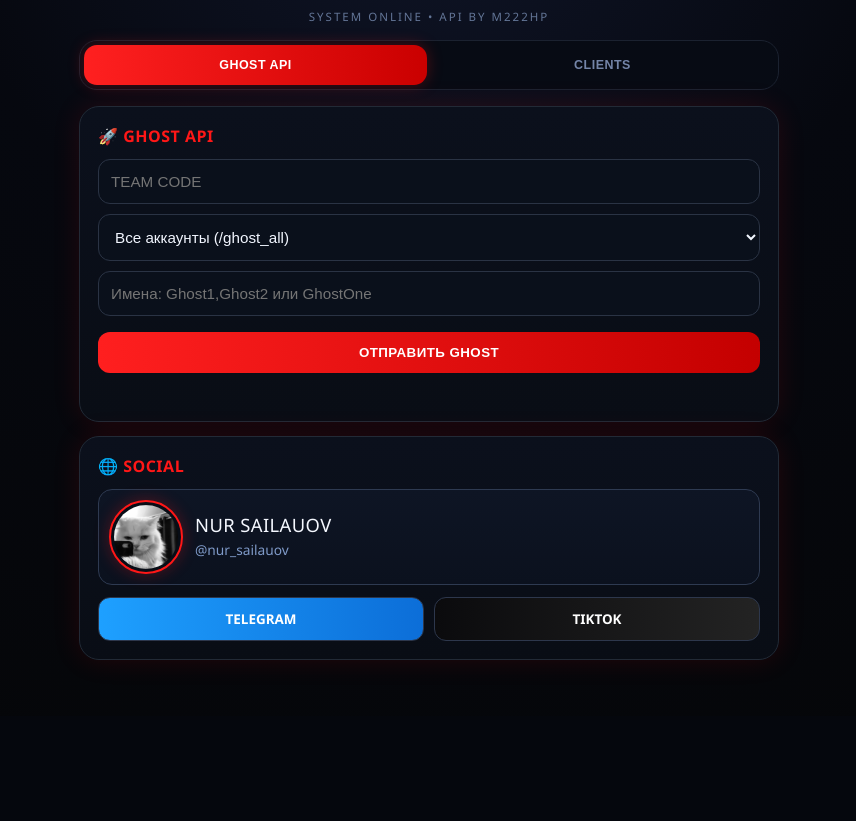
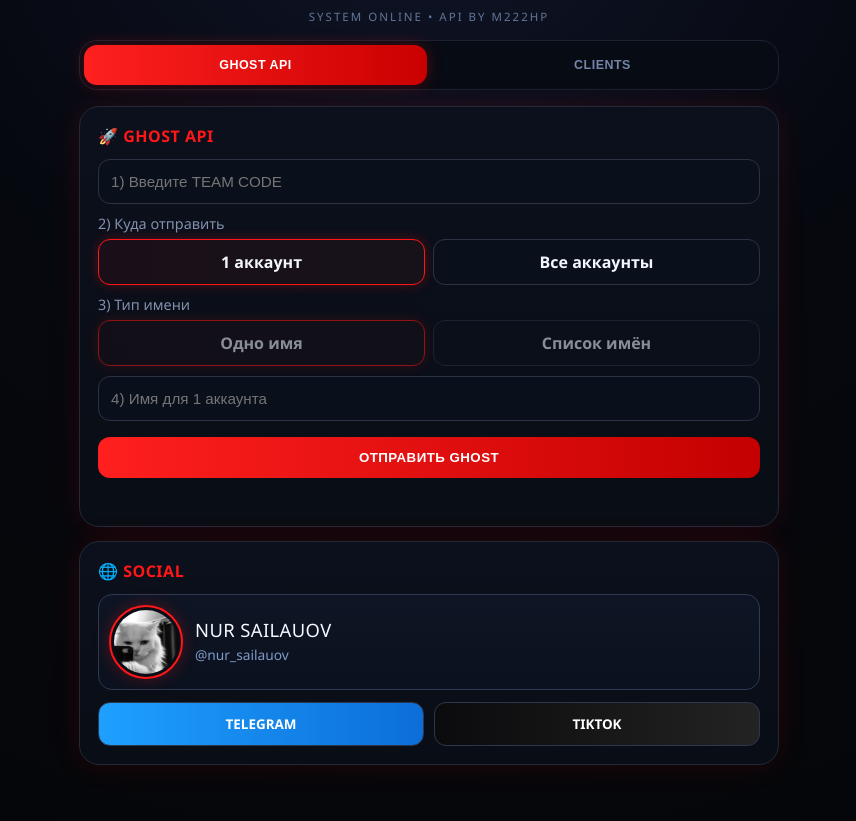
Before and after one commit to nursailauov/GHOST53, a Flask app: page / in a window 1280 px wide. Shown: the part 164-985 px from the top of the page, without its empty margins (211-1067 px from the left). Before the commit the page ends 827 px from the top, so only its background shows below. Run offline with Flask 3, Linux system fonts and the light colour scheme.

Commit message:
Improve Ghost form UX with step-by-step flow and button-style selectors

```diff
--- a/templates/index.html
+++ b/templates/index.html
@@ -144,6 +144,28 @@
       cursor: pointer;
       color: #fff;
       background: linear-gradient(90deg, #ff1f1f, #c40000);
+    }
+    .choice-group {
+      display: grid;
+      grid-template-columns: repeat(2, 1fr);
+      gap: 8px;
+    }
+    .choice {
+      border: 1px solid #2a3344;
+      border-radius: 12px;
+      background: #0a101b;
+      color: var(--text);
+      padding: 11px 10px;
+      text-align: center;
+      cursor: pointer;
+      font-weight: 700;
+      user-select: none;
+    }
+    .choice input { display: none; }
+    .choice.active {
+      border-color: var(--red);
+      box-shadow: 0 0 12px var(--red-soft);
+      background: linear-gradient(90deg, #1a0f18, #17121a);
     }
 
     .status { min-height: 20px; margin-top: 10px; color: var(--muted); }
@@ -330,12 +352,37 @@
     <section id="likePanel" class="panel">
       <h2 class="title">🚀 GHOST API</h2>
       <form id="likeForm" class="fields">
-        <input id="uid" type="text" placeholder="TEAM CODE" required>
-        <select id="server_name" required>
-          <option value="all">Все аккаунты (/ghost_all)</option>
-          <option value="single">1 аккаунт (/ghost)</option>
-        </select>
-        <input id="ghost_names" type="text" placeholder="Имена: Ghost1,Ghost2 или GhostOne">
+        <input id="teamcode" type="text" placeholder="1) Введите TEAM CODE" required>
+
+        <div>
+          <div style="margin:0 0 6px;color:var(--muted);font-size:.9rem;">2) Куда отправить</div>
+          <div class="choice-group" id="targetGroup">
+            <label class="choice active">
+              <input type="radio" name="target_mode" value="single" checked>
+              1 аккаунт
+            </label>
+            <label class="choice">
+              <input type="radio" name="target_mode" value="all">
+              Все аккаунты
+            </label>
+          </div>
+        </div>
+
+        <div>
+          <div style="margin:0 0 6px;color:var(--muted);font-size:.9rem;">3) Тип имени</div>
+          <div class="choice-group" id="nameModeGroup">
+            <label class="choice active">
+              <input type="radio" name="name_mode" value="single_name" checked>
+              Одно имя
+            </label>
+            <label class="choice">
+              <input type="radio" name="name_mode" value="multi_name">
+              Список имён
+            </label>
+          </div>
+        </div>
+
+        <input id="ghost_names" type="text" placeholder="4) Имя (или список через запятую)">
         <button class="btn" type="submit">Отправить ghost</button>
       </form>
 
@@ -517,8 +564,9 @@
 
     form.addEventListener('submit', async (event) => {
       event.preventDefault();
-      const teamcode = document.getElementById('uid').value.trim();
-      const mode = document.getElementById('server_name').value;
+      const teamcode = document.getElementById('teamcode').value.trim();
+      const mode = document.querySelector('input[name=\"target_mode\"]:checked').value;
+      const nameMode = document.querySelector('input[name=\"name_mode\"]:checked').value;
       const ghostNames = document.getElementById('ghost_names').value.trim();
 
       if (!teamcode) {
@@ -536,7 +584,10 @@
           if (mode === 'single') {
             params.set('ghost_name', ghostNames.split(/[,\n]/).map(v => v.trim()).filter(Boolean)[0] || ghostNames);
           } else {
-            const cleaned = ghostNames.split(/[,\n]/).map(v => v.trim()).filter(Boolean).join(',');
+            const cleanedList = ghostNames.split(/[,\n]/).map(v => v.trim()).filter(Boolean);
+            const cleaned = nameMode === 'single_name'
+              ? (cleanedList[0] || '')
+              : cleanedList.join(',');
             if (cleaned) params.set('ghost_names', cleaned);
           }
         }
@@ -580,6 +631,36 @@
         setStatus('Не удалось воспроизвести music.mp3', 'err');
       }
     });
+
+    function bindChoiceGroup(groupId) {
+      const group = document.getElementById(groupId);
+      if (!group) return;
+      const items = group.querySelectorAll('.choice');
+      items.forEach((item) => {
+        item.addEventListener('click', () => {
+          items.forEach((x) => x.classList.remove('active'));
+          item.classList.add('active');
+        });
+      });
+    }
+
+    bindChoiceGroup('targetGroup');
+    bindChoiceGroup('nameModeGroup');
+
+    const targetInputs = document.querySelectorAll('input[name="target_mode"]');
+    const nameModeGroup = document.getElementById('nameModeGroup');
+    const ghostNamesInput = document.getElementById('ghost_names');
+    function syncModes() {
+      const mode = document.querySelector('input[name="target_mode"]:checked').value;
+      const disabled = mode === 'single';
+      nameModeGroup.style.opacity = disabled ? '0.55' : '1';
+      nameModeGroup.style.pointerEvents = disabled ? 'none' : 'auto';
+      ghostNamesInput.placeholder = disabled
+        ? '4) Имя для 1 аккаунта'
+        : '4) Имя для всех или список через запятую';
+    }
+    targetInputs.forEach((el) => el.addEventListener('change', syncModes));
+    syncModes();
   </script>
 </body>
 </html>
```
